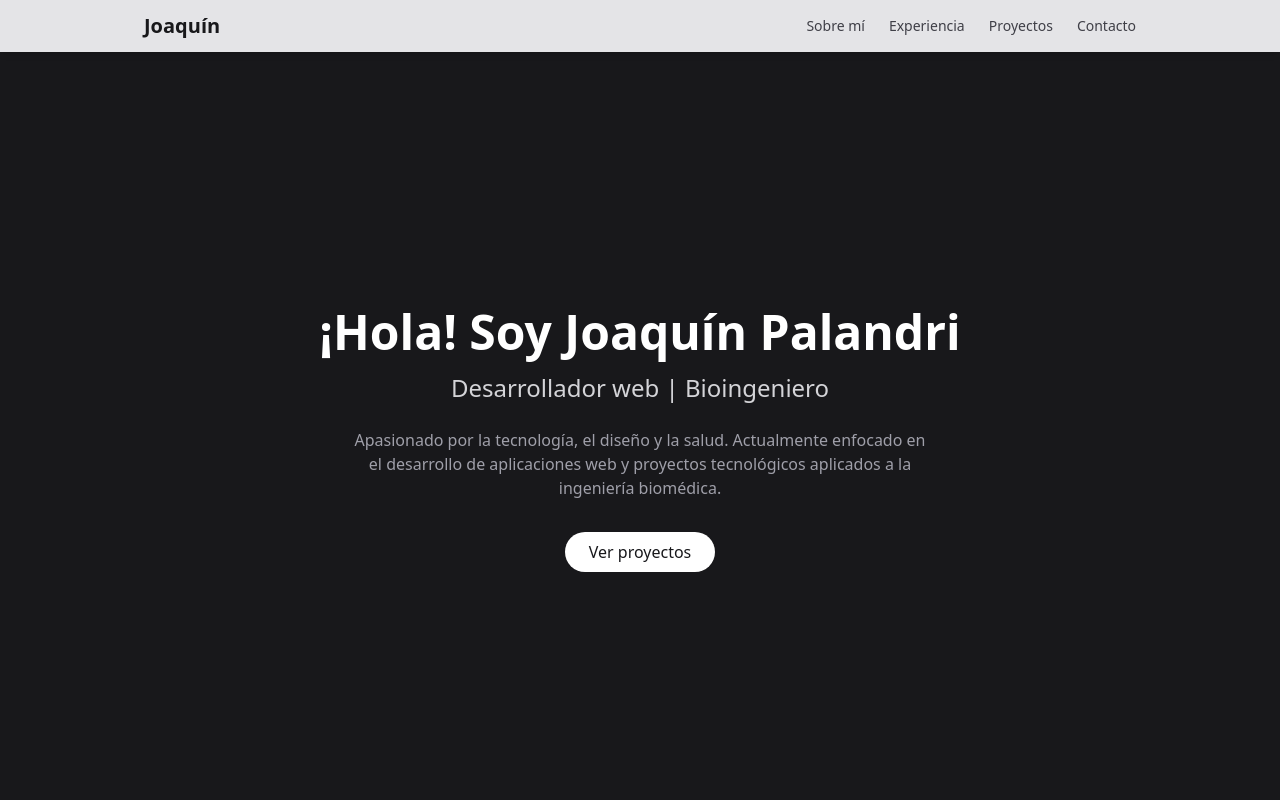
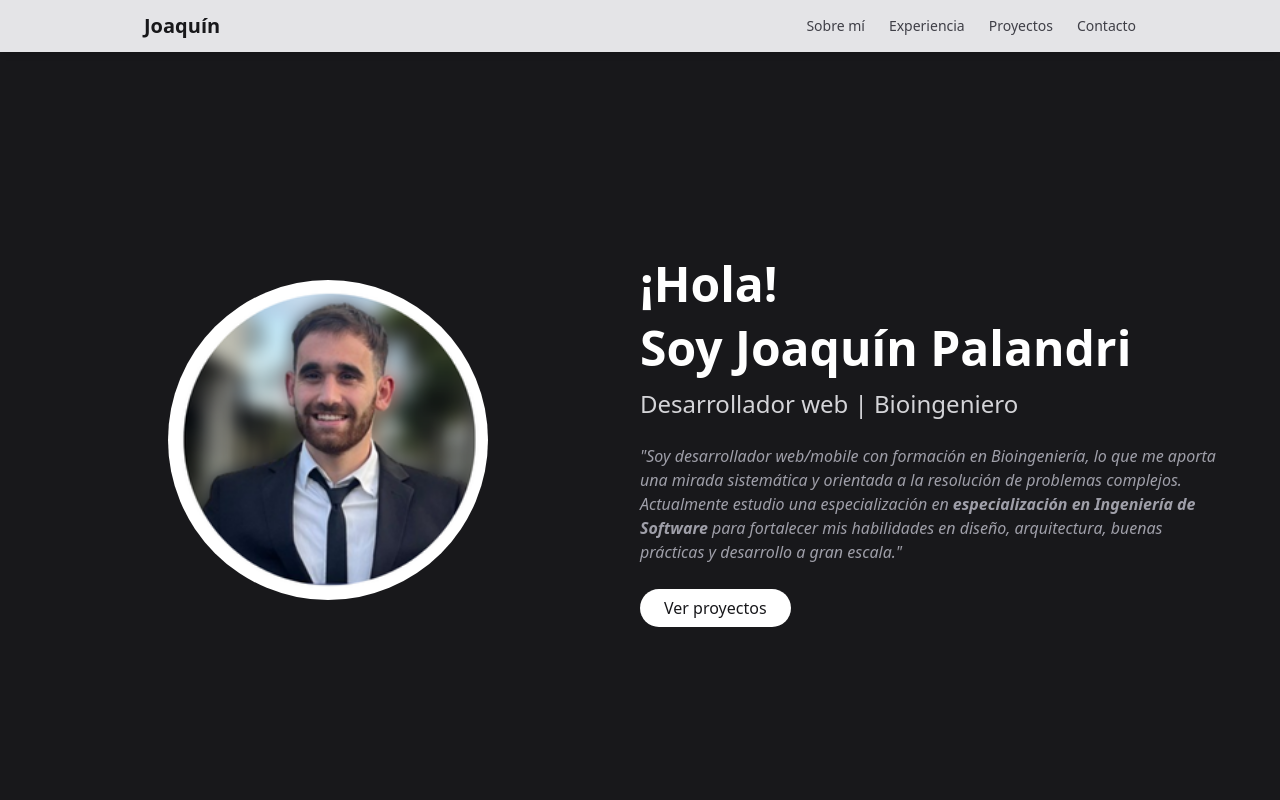
Before and after one commit to JoaquinPalandri/portfolio-joaquin, a React (Vite) app: page / in a window 1280 px wide. Shown: the top 800 px of the page. Built offline with nearby package versions, Linux system fonts and the light colour scheme.

Commit message:
Refactored hero section

```diff
--- a/src/components/Hero.tsx
+++ b/src/components/Hero.tsx
@@ -2,23 +2,41 @@ import React from 'react';
 
 export default function Hero() {
   return (
-      <section id='hero' className="h-screen flex flex-col justify-center items-center bg-zinc-900 text-center px-4 pt-20">
+    <section id='hero' className="h-screen flex flex-col md:flex-row justify-center
+     items-center bg-zinc-900 text-center px-4 pt-20">
+      {/* Columna de foto */}
+      <div className="md:w-1/2 flex justify-center mb-6 md:mb-0">
+        <img
+          src="img/img-hero.png"
+          alt="Joaquín Palandri"
+          className="w-64 h-64 md:w-80 md:h-80 rounded-full object-cover"
+        />
+      </div>
+
+      {/* Columna de texto */}
+      <div className="md:w-1/2 text-center md:text-left">
         <h1 className="text-4xl md:text-5xl font-bold text-white mb-4">
-        ¡Hola! Soy Joaquín Palandri
+          ¡Hola!
+        </h1>
+        <h1 className="text-4xl md:text-5xl font-bold text-white mb-4">
+          Soy Joaquín Palandri
         </h1>
         <h2 className="text-xl md:text-2xl text-zinc-300 mb-6">
           Desarrollador web | Bioingeniero
         </h2>
-      <p className="text-zinc-400 max-w-xl mb-8">
-        Apasionado por la tecnología, el diseño y la salud. Actualmente enfocado en el desarrollo de aplicaciones web y proyectos tecnológicos aplicados a la ingeniería biomédica.
+        <p className="text-zinc-400 max-w-xl mb-8 italic ">
+          "Soy desarrollador web/mobile con formación en Bioingeniería, lo que me aporta una
+          mirada sistemática y orientada a la resolución de problemas complejos.
+          Actualmente estudio una especialización en <strong>especialización en
+            Ingeniería de Software</strong> para fortalecer mis habilidades en diseño,
+          arquitectura, buenas prácticas y desarrollo a gran escala."
         </p>
         <a
           href="#projects"
-        className="bg-white text-zinc-900 px-6 py-2 rounded-full hover:bg-zinc-300 transition"
-      >
+          className="bg-white text-zinc-900 px-6 py-2 rounded-full hover:bg-zinc-300 transition">
           Ver proyectos
         </a>
+      </div>
     </section>
-
   );
 }
```
Also changed, not shown: public/img/img-hero.png (added). Lines whose indentation alone changed are shown as unchanged.
